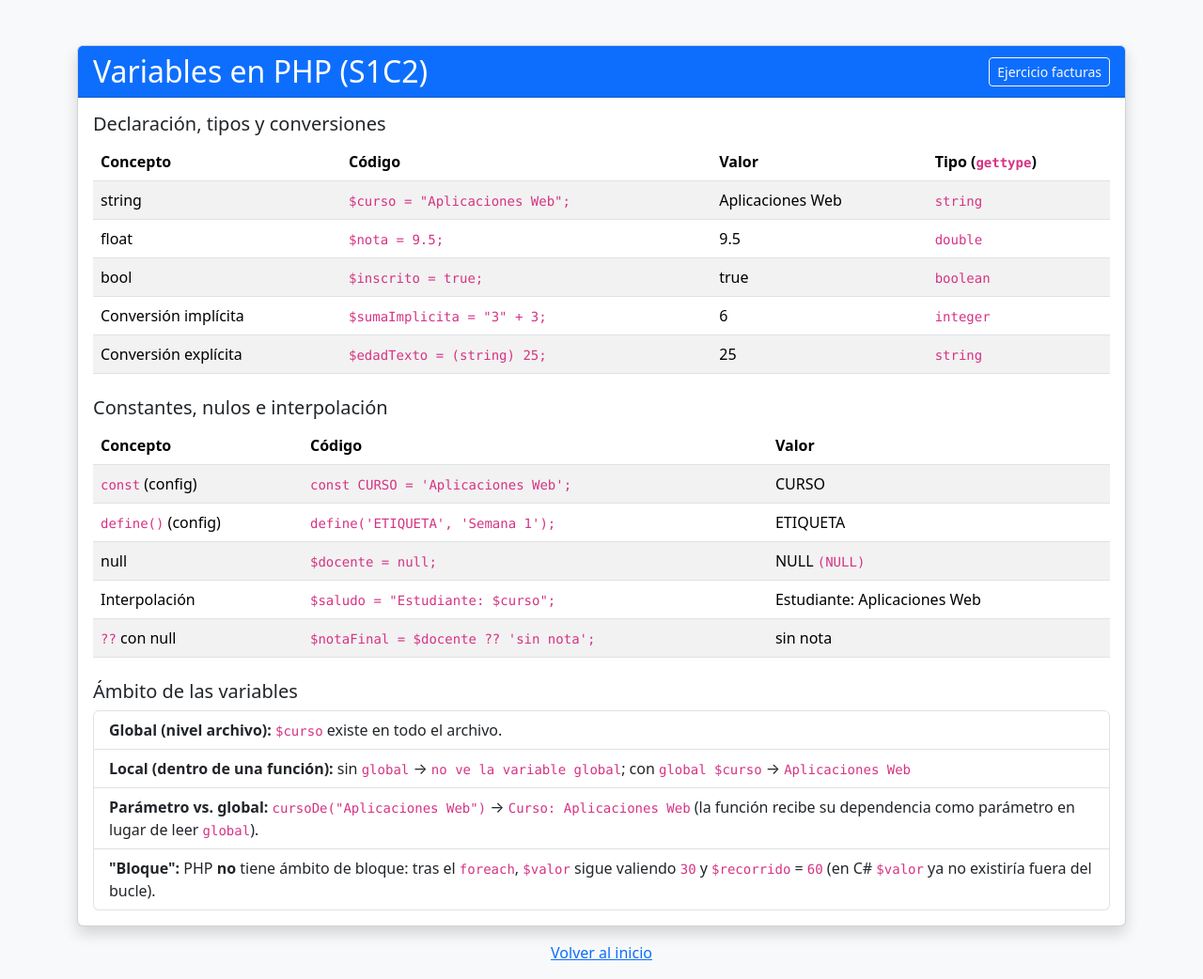
After one commit to statick88/aplicaciones-web-php-csharp, a PHP site: page /variables.php in a window 1280 px wide. The commit adds this page. Shown: the whole page at 94% size. Run offline with PHP 8.4, Linux system fonts and the light colour scheme; some libraries are stand-ins or nearby versions.

Commit message:
feat(php): separate public/src/views/config and close Week 1 demo topics
- Move entry pages to public/ (Apache docroot) and split variables.php
  into config (const/define), src (logic) and views (templates) joined
  with require, matching the official Week 1 project structure.
- Add null/interpolation examples and a parameters-over-global function.
- Serve only public/ via Dockerfile DocumentRoot with a grep guard;
  mount the whole project so ../src, ../views and ../config resolve.
- Tests: structure.php (RED 8 fails -> GREEN 10 checks), variables.php
  extended (RED undefined $docente -> GREEN 17 checks).

```diff
--- a/php/compose.yaml
+++ b/php/compose.yaml
@@ -1,4 +1,5 @@
-# PHP practice stack: edit files in ./src on the host, refresh the browser.
+# PHP practice stack: the whole project is mounted and Apache serves only
+# ./public on the host; refresh the browser after editing.
 # MariaDB stores the invoices (same role SQL Server plays for the .NET stack).
 services:
   app:
@@ -13,7 +14,7 @@ services:
       - DB_USER=app
       - DB_PASSWORD=${MARIADB_PASSWORD:-Practicas2026!}
     volumes:
-      - ./src:/var/www/html # Bind mount for live changes (PHP is interpreted: no rebuild needed)
+      - .:/var/www/html # Mount the project; DocumentRoot (public/) is set in the Dockerfile
     depends_on:
       db:
         condition: service_healthy
--- /dev/null
+++ b/php/config/config.php
@@ -0,0 +1,8 @@
+<?php
+declare(strict_types=1);
+
+// Shared settings for the Week 1 practice (Class 2 constants demo).
+// const: evaluated when the file is interpreted; best for fixed values.
+const CURSO = 'Aplicaciones Web';
+// define(): creates the constant at runtime; useful when the name is dynamic.
+define('ETIQUETA', 'Semana 1');
--- a/php/src/index.php
+++ b/php/public/index.php
@@ -19,7 +19,7 @@ declare(strict_types=1);
     <h1>PHP is running in Docker</h1>
     <p>PHP version: <code><?= PHP_VERSION ?></code></p>
     <p>Server time: <code><?= date('Y-m-d H:i:s') ?></code></p>
-    <p>Now edit <code>src/index.php</code> and refresh this page.</p>
+    <p>Now edit <code>public/index.php</code> and refresh this page.</p>
     <p>Practice: <a href="variables.php"><code>variables.php</code></a> (S1C2 variables &amp; scope) &middot; <a href="home.php"><code>home.php</code></a> (invoice exercise)</p>
 </body>
 </html>
--- /dev/null
+++ b/php/public/variables.php
@@ -0,0 +1,9 @@
+<?php
+declare(strict_types=1);
+
+// S1C2 demo entry point (Apache docroot). Separates configuration, logic
+// and presentation with require: a missing file stops the script, which is
+// why require is preferred over include here (see ebook, Class 1).
+require __DIR__ . '/../config/config.php';
+require __DIR__ . '/../src/variables.php';
+require __DIR__ . '/../views/variables.php';
--- a/php/src/variables.php
+++ b/php/src/variables.php
@@ -4,6 +4,8 @@ declare(strict_types=1);
 // ============================================================
 // Demo S1C2 — Variables en PHP: declaración, tipos y ámbito.
 // Par en C#: /Home/Variables del stack csharp/.
+// Lógica de la demo: la entrada es public/variables.php y la
+// presentación vive en views/variables.php (require/include).
 // ============================================================
 
 // --- Declaración y asignación: sin tipo declarado, el valor define el tipo ---
@@ -35,84 +37,17 @@ foreach ([10, 20, 30] as $valor) {
 }
 // En C# '$valor' ya no existiría aquí; en PHP sigue valiendo 30
 $valorTrasElBucle = $valor;
-?>
-<!DOCTYPE html>
-<html lang="es">
-<head>
-    <meta charset="UTF-8">
-    <meta name="viewport" content="width=device-width, initial-scale=1.0">
-    <title>Variables en PHP</title>
-    <link rel="stylesheet" href="https://cdn.jsdelivr.net/npm/bootstrap@5.3.8/dist/css/bootstrap.min.css" integrity="sha384-sRIl4kxILFvY47J16cr9ZwB07vP4J8+LH7qKQnuqkuIAvNWLzeN8tE5YBujZqJLB" crossorigin="anonymous">
-</head>
-<body class="bg-light">
-    <div class="container mt-5">
-        <div class="card shadow">
-            <div class="card-header bg-primary text-white d-flex justify-content-between align-items-center">
-                <h2 class="mb-0">Variables en PHP (S1C2)</h2>
-                <a href="home.php" class="btn btn-sm btn-outline-light">Ejercicio facturas</a>
-            </div>
-            <div class="card-body">
 
-                <h5>Declaración, tipos y conversiones</h5>
-                <table class="table table-striped mb-0">
-                    <thead>
-                        <tr><th>Concepto</th><th>Código</th><th>Valor</th><th>Tipo (<code>gettype</code>)</th></tr>
-                    </thead>
-                    <tbody>
-                        <tr>
-                            <td>string</td>
-                            <td><code>$curso = "Aplicaciones Web";</code></td>
-                            <td><?= $curso ?></td>
-                            <td><code><?= gettype($curso) ?></code></td>
-                        </tr>
-                        <tr>
-                            <td>float</td>
-                            <td><code>$nota = 9.5;</code></td>
-                            <td><?= $nota ?></td>
-                            <td><code><?= gettype($nota) ?></code></td>
-                        </tr>
-                        <tr>
-                            <td>bool</td>
-                            <td><code>$inscrito = true;</code></td>
-                            <td><?= var_export($inscrito, true) ?></td>
-                            <td><code><?= gettype($inscrito) ?></code></td>
-                        </tr>
-                        <tr>
-                            <td>Conversión implícita</td>
-                            <td><code>$sumaImplicita = "3" + 3;</code></td>
-                            <td><?= $sumaImplicita ?></td>
-                            <td><code><?= gettype($sumaImplicita) ?></code></td>
-                        </tr>
-                        <tr>
-                            <td>Conversión explícita</td>
-                            <td><code>$edadTexto = (string) 25;</code></td>
-                            <td><?= $edadTexto ?></td>
-                            <td><code><?= gettype($edadTexto) ?></code></td>
-                        </tr>
-                    </tbody>
-                </table>
+// --- Constantes: llegan desde config/config.php vía require en public/variables.php ---
+// CURSO se declara con const; ETIQUETA con define(). Ambas ya están disponibles aquí.
 
-                <h5 class="mt-4">Ámbito de las variables</h5>
-                <ul class="list-group">
-                    <li class="list-group-item">
-                        <strong>Global (nivel archivo):</strong> <code>$curso</code> existe en todo el archivo.
-                    </li>
-                    <li class="list-group-item">
-                        <strong>Local (dentro de una función):</strong> sin <code>global</code> &rarr;
-                        <code><?= sinGlobal() ?></code>; con <code>global $curso</code> &rarr;
-                        <code><?= conGlobal() ?></code>
-                    </li>
-                    <li class="list-group-item">
-                        <strong>"Bloque":</strong> PHP <strong>no</strong> tiene &aacute;mbito de bloque: tras el
-                        <code>foreach</code>, <code>$valor</code> sigue valiendo
-                        <code><?= $valorTrasElBucle ?></code> y <code>$recorrido</code> =
-                        <code><?= $recorrido ?></code> (en C# <code>$valor</code> ya no existir&iacute;a fuera del bucle).
-                    </li>
-                </ul>
+// --- Nulos e interpolación ---
+$docente = null;                       // sin valor asignado: tipo Null
+$saludo = "Estudiante: $curso";        // interpolación entre comillas dobles
+$notaFinal = $docente ?? 'sin nota';   // ?? sustituye null por un valor por defecto
 
-            </div>
-        </div>
-        <p class="text-center mt-3"><a href="index.php">Volver al inicio</a></p>
-    </div>
-</body>
-</html>
+// --- Parámetros en vez de global ---
+function cursoDe(string $nombre): string
+{
+    return "Curso: $nombre";
+}
--- /dev/null
+++ b/php/views/variables.php
@@ -0,0 +1,119 @@
+<!DOCTYPE html>
+<html lang="es">
+<head>
+    <meta charset="UTF-8">
+    <meta name="viewport" content="width=device-width, initial-scale=1.0">
+    <title>Variables en PHP</title>
+    <link rel="stylesheet" href="https://cdn.jsdelivr.net/npm/bootstrap@5.3.8/dist/css/bootstrap.min.css" integrity="sha384-sRIl4kxILFvY47J16cr9ZwB07vP4J8+LH7qKQnuqkuIAvNWLzeN8tE5YBujZqJLB" crossorigin="anonymous">
+</head>
+<body class="bg-light">
+    <div class="container mt-5">
+        <div class="card shadow">
+            <div class="card-header bg-primary text-white d-flex justify-content-between align-items-center">
+                <h2 class="mb-0">Variables en PHP (S1C2)</h2>
+                <a href="home.php" class="btn btn-sm btn-outline-light">Ejercicio facturas</a>
+            </div>
+            <div class="card-body">
+
+                <h5>Declaración, tipos y conversiones</h5>
+                <table class="table table-striped mb-0">
+                    <thead>
+                        <tr><th>Concepto</th><th>Código</th><th>Valor</th><th>Tipo (<code>gettype</code>)</th></tr>
+                    </thead>
+                    <tbody>
+                        <tr>
+                            <td>string</td>
+                            <td><code>$curso = "Aplicaciones Web";</code></td>
+                            <td><?= $curso ?></td>
+                            <td><code><?= gettype($curso) ?></code></td>
+                        </tr>
+                        <tr>
+                            <td>float</td>
+                            <td><code>$nota = 9.5;</code></td>
+                            <td><?= $nota ?></td>
+                            <td><code><?= gettype($nota) ?></code></td>
+                        </tr>
+                        <tr>
+                            <td>bool</td>
+                            <td><code>$inscrito = true;</code></td>
+                            <td><?= var_export($inscrito, true) ?></td>
+                            <td><code><?= gettype($inscrito) ?></code></td>
+                        </tr>
+                        <tr>
+                            <td>Conversión implícita</td>
+                            <td><code>$sumaImplicita = "3" + 3;</code></td>
+                            <td><?= $sumaImplicita ?></td>
+                            <td><code><?= gettype($sumaImplicita) ?></code></td>
+                        </tr>
+                        <tr>
+                            <td>Conversión explícita</td>
+                            <td><code>$edadTexto = (string) 25;</code></td>
+                            <td><?= $edadTexto ?></td>
+                            <td><code><?= gettype($edadTexto) ?></code></td>
+                        </tr>
+                    </tbody>
+                </table>
+
+                <h5 class="mt-4">Constantes, nulos e interpolación</h5>
+                <table class="table table-striped mb-0">
+                    <thead>
+                        <tr><th>Concepto</th><th>Código</th><th>Valor</th></tr>
+                    </thead>
+                    <tbody>
+                        <tr>
+                            <td><code>const</code> (config)</td>
+                            <td><code>const CURSO = 'Aplicaciones Web';</code></td>
+                            <td><?= CURSO ?></td>
+                        </tr>
+                        <tr>
+                            <td><code>define()</code> (config)</td>
+                            <td><code>define('ETIQUETA', 'Semana 1');</code></td>
+                            <td><?= ETIQUETA ?></td>
+                        </tr>
+                        <tr>
+                            <td>null</td>
+                            <td><code>$docente = null;</code></td>
+                            <td><?= var_export($docente, true) ?> <code>(<?= gettype($docente) ?>)</code></td>
+                        </tr>
+                        <tr>
+                            <td>Interpolación</td>
+                            <td><code>$saludo = "Estudiante: $curso";</code></td>
+                            <td><?= $saludo ?></td>
+                        </tr>
+                        <tr>
+                            <td><code>??</code> con null</td>
+                            <td><code>$notaFinal = $docente ?? 'sin nota';</code></td>
+                            <td><?= $notaFinal ?></td>
+                        </tr>
+                    </tbody>
+                </table>
+
+                <h5 class="mt-4">Ámbito de las variables</h5>
+                <ul class="list-group">
+                    <li class="list-group-item">
+                        <strong>Global (nivel archivo):</strong> <code>$curso</code> existe en todo el archivo.
+                    </li>
+                    <li class="list-group-item">
+                        <strong>Local (dentro de una función):</strong> sin <code>global</code> &rarr;
+                        <code><?= sinGlobal() ?></code>; con <code>global $curso</code> &rarr;
+                        <code><?= conGlobal() ?></code>
+                    </li>
+                    <li class="list-group-item">
+                        <strong>Parámetro vs. global:</strong> <code>cursoDe("Aplicaciones Web")</code> &rarr;
+                        <code><?= cursoDe('Aplicaciones Web') ?></code> (la función recibe su dependencia
+                        como parámetro en lugar de leer <code>global</code>).
+                    </li>
+                    <li class="list-group-item">
+                        <strong>"Bloque":</strong> PHP <strong>no</strong> tiene &aacute;mbito de bloque: tras el
+                        <code>foreach</code>, <code>$valor</code> sigue valiendo
+                        <code><?= $valorTrasElBucle ?></code> y <code>$recorrido</code> =
+                        <code><?= $recorrido ?></code> (en C# <code>$valor</code> ya no existir&iacute;a fuera del bucle).
+                    </li>
+                </ul>
+
+            </div>
+        </div>
+        <p class="text-center mt-3"><a href="index.php">Volver al inicio</a></p>
+    </div>
+</body>
+</html>
```
Also changed, not shown: php/tests/structure.php (added, +54 -0 lines), php/tests/variables.php (+15 -2 lines), php/README.md, php/public/home.php (renamed from php/src/home.php), 1 other file.
